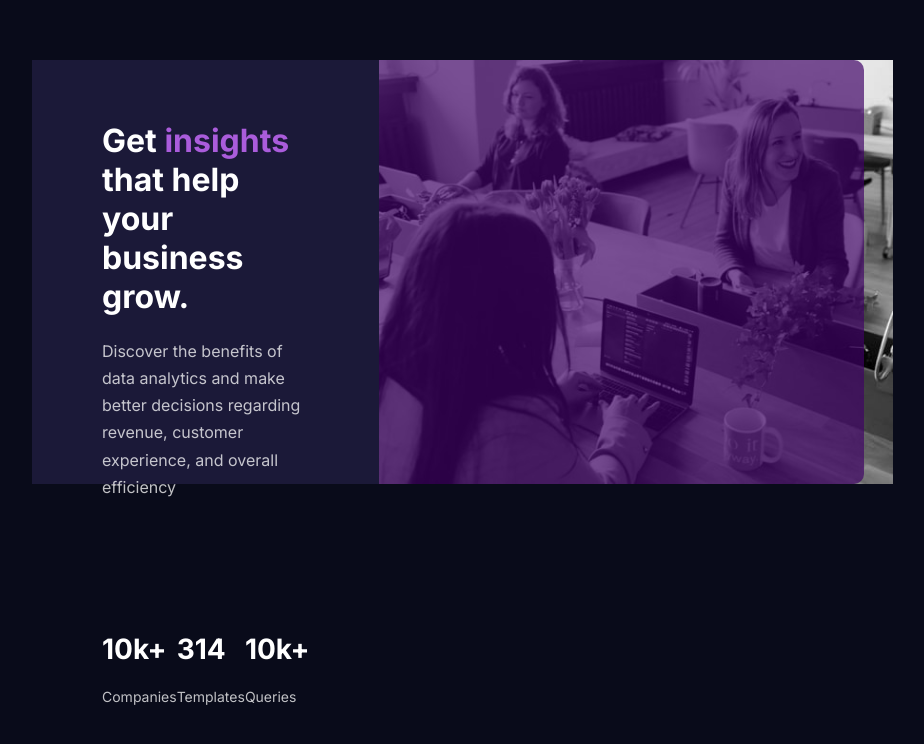
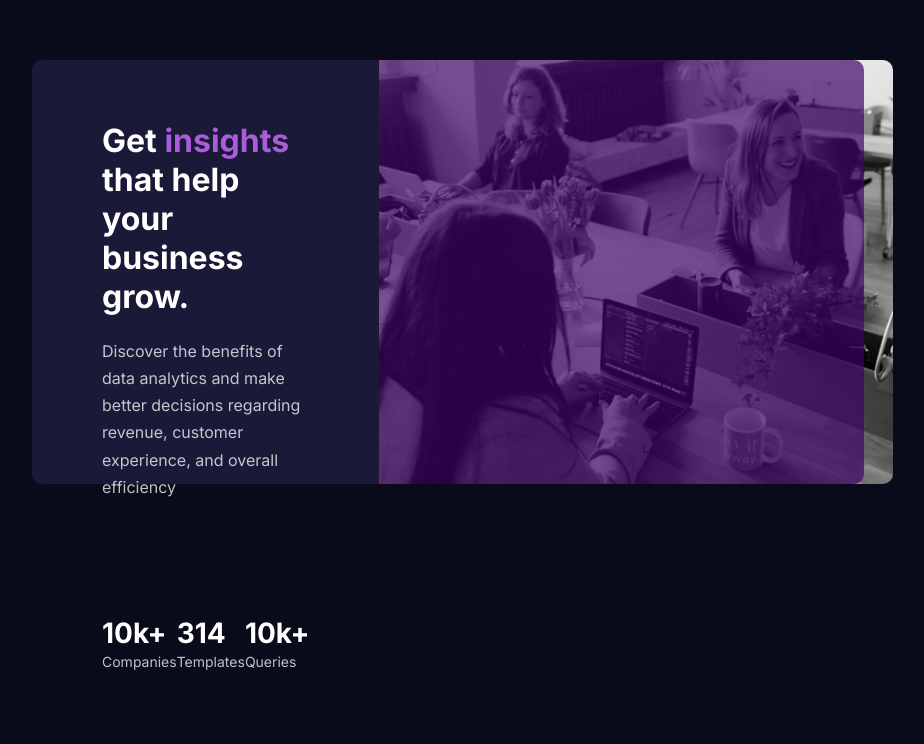
Before and after one commit to ServoCorp/Stats-Summary-Card-Concept, a plain HTML site: page index.html in a window 1280 px wide. Shown: the part 140-884 px from the top of the page, without its empty margins (192-1116 px from the left). Drawn offline with Linux system fonts and the light colour scheme.

Commit message:
minor fixes

```diff
--- a/assets/css/style.scss
+++ b/assets/css/style.scss
@@ -45,6 +45,8 @@ body {
             font-family: 'Inter', sans-serif;
             color: $transparentWhite;
             line-height: 1.7;
+            margin-block-start: 0;
+            margin-block-end: 0;
         }
     }
 
@@ -53,6 +55,7 @@ body {
         display: flex;
         img {
             z-index: -1;
+            border-radius: 0px 10px 10px 0px;
         }
     }
 
@@ -63,6 +66,7 @@ body {
 
     .left {
         background: hsl(244, 38%, 16%);
+        border-radius: 10px 0px 0px 10px;
         .lowerContainer {
             display: flex;
             justify-content: space-between;
@@ -78,4 +82,9 @@ body {
             color: $softViolet;
         }
     }
+    .stat {
+        h1 {
+            margin-block-end: 0;
+        }
+    }
 }
```
Also changed, not shown: assets/css/style.css, 1 other file.
